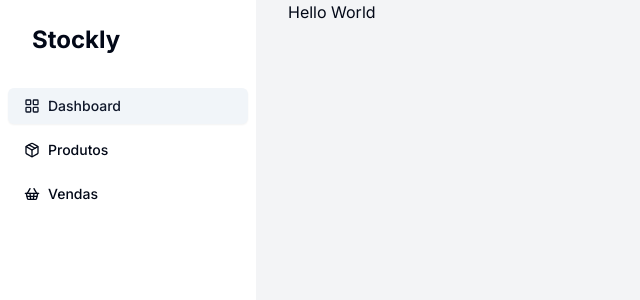
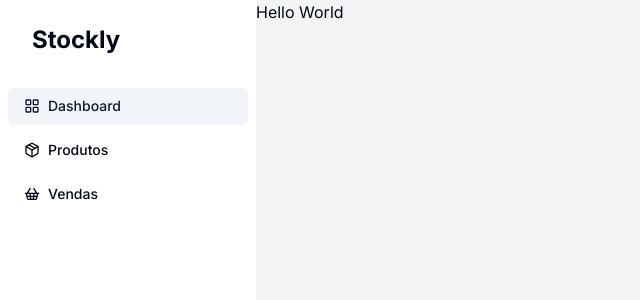
Before and after one commit to gabrielcaiana/stockly, a Next.js app: page / in a window 1280 px wide. Shown: the top 300 px of the page, without its empty margins (0-640 px from the left). Built offline with nearby package versions, Linux system fonts and the light colour scheme.

Commit message:
feat: :sparkles: remove gap entre Sidebar e conteúdo principal no layout

```diff
--- a/app/layout.tsx
+++ b/app/layout.tsx
@@ -22,7 +22,7 @@ export default function RootLayout({
   return (
     <html lang="en">
       <body className={`${inter.className} antialiased`}>
-        <div className="flex h-full gap-8">
+        <div className="flex h-full">
           <Sidebar />
           {children}
         </div>
```
